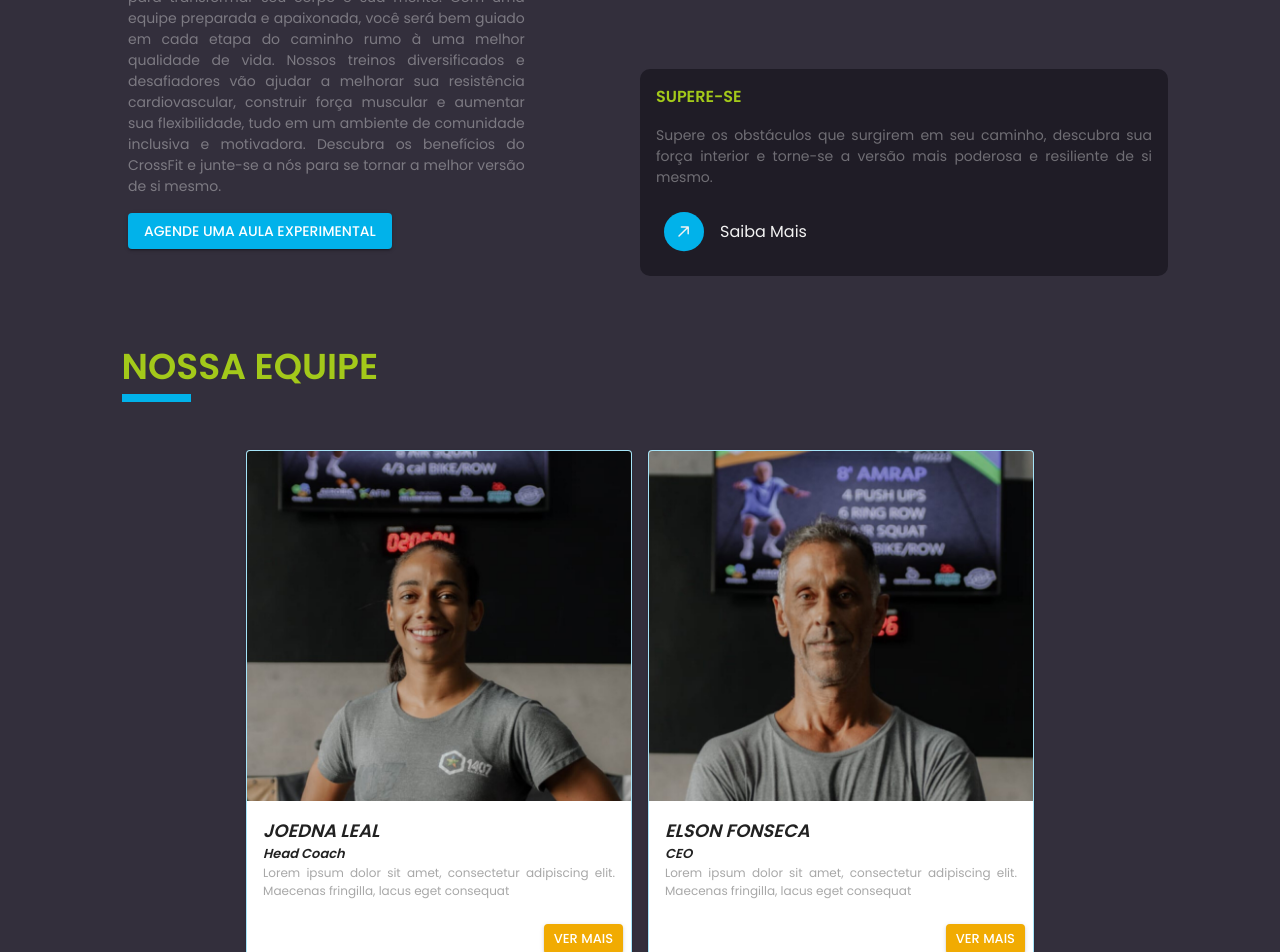
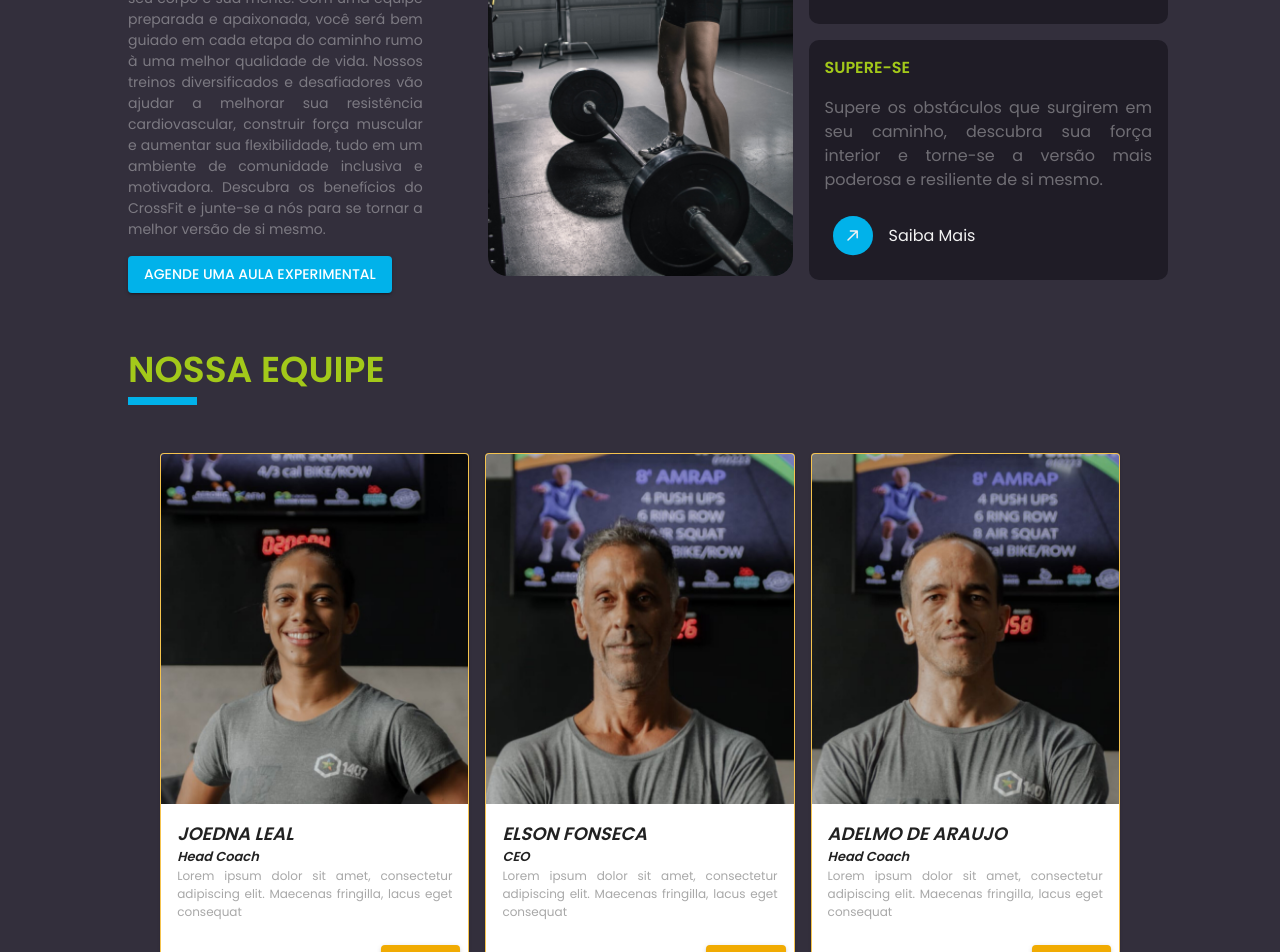
Before and after one commit to lucasrodrigges/1407-site, a React (Vite) app: page / in a window 1280 px wide. Shown: the part 360-1312 px from the top of the page. Built offline with nearby package versions, Linux system fonts and the light colour scheme.

Commit message:
desktop responsive

```diff
--- a/src/components/Cross/Components/CatchPhrases.jsx
+++ b/src/components/Cross/Components/CatchPhrases.jsx
@@ -25,7 +25,6 @@ export default function CatchPhrases() {
       width: {
         xs: '90%',
         sm: '80%',
-        // md: '60%',
       },
       height: {
         md: '470px',
@@ -69,6 +68,7 @@ export default function CatchPhrases() {
             textAlign: 'justify',
             fontSize: {
               xs: 14,
+              lg: 16,
             },
           }}
           >
--- a/src/components/Cross/Components/Welcome.jsx
+++ b/src/components/Cross/Components/Welcome.jsx
@@ -48,6 +48,7 @@ export default function Welcome() {
         width: {
           xs: '100%',
           md: '80%',
+          lg: '90%',
         },
         textAlign: 'justify',
       }}
--- a/src/components/Cross/Components/WomanImageDesktop.jsx
+++ b/src/components/Cross/Components/WomanImageDesktop.jsx
@@ -7,7 +7,7 @@ export default function WomanImageDesktop() {
     <Box sx={{
       display: {
         xs: 'none',
-        // md: 'block',
+        lg: 'block',
       },
       '& img': {
         width: '305px',
--- a/src/components/OurTeam/Index.jsx
+++ b/src/components/OurTeam/Index.jsx
@@ -45,6 +45,8 @@ export default function OurTeam() {
     <Box sx={{
       width: {
         xs: '90%',
+        sm: '75%',
+        md: '80%',
       },
       maxWidth: '1368px',
       display: 'flex',
--- a/src/components/OurTeam/components/TeamCard.jsx
+++ b/src/components/OurTeam/components/TeamCard.jsx
@@ -11,15 +11,17 @@ export default function TeamCard({ card }) {
         width: {
           xs: '100%',
           sm: '80%',
-          md: '33.33%',
+          md: '30%',
         },
-        border: '1px solid #01b4ea5a',
+        border: '1px solid #f1a902b2',
         transition: '0.5s',
         '&:hover': {
           cursor: 'pointer',
           transform: {
             xs: 'scale(1.1)',
             md: 'scale(1.1) translateX(-30px)',
+            border: '1px solid #01b4ea5a',
+            zIndex: 1,
           },
           transition: '0.5s',
         },
--- a/src/components/OurTeam/components/TitleTeam.jsx
+++ b/src/components/OurTeam/components/TitleTeam.jsx
@@ -6,8 +6,6 @@ export default function TitleTeam() {
     <Box sx={{
       width: {
         xs: '100%',
-        sm: '80%',
-        md: '90%',
       },
       display: 'flex',
       flexDirection: 'column',
@@ -18,6 +16,7 @@ export default function TitleTeam() {
         fontWeight: 600,
         color: 'green01',
         width: '100%',
+        textAlign: 'left',
       }}
       >
         NOSSA EQUIPE
```
